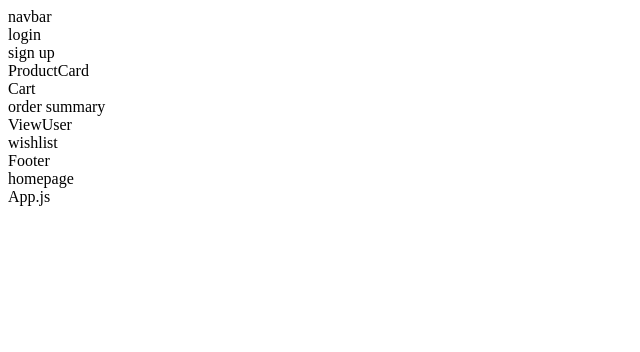
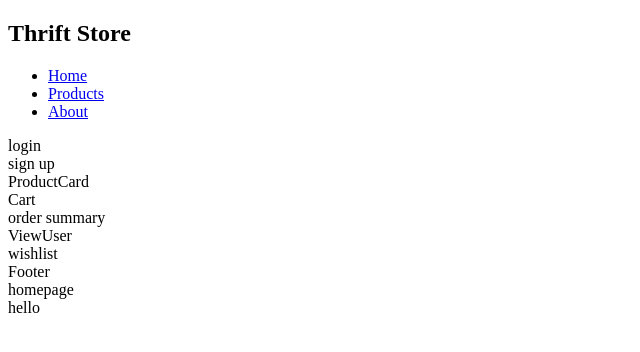
Before and after one commit to sandragruiz/project-3-ecommerce, a React (Create React App) app in the folder client/: page / in a window 1280 px wide. Shown: the top 352 px of the page, without its empty margins (0-640 px from the left). Built offline with nearby package versions, Linux system fonts and the light colour scheme.

Commit message:
component fix

```diff
--- a/client/src/App.js
+++ b/client/src/App.js
@@ -1,6 +1,6 @@
 //import components here.
 import React from 'react';
-import Homepage from './pages/Homepage/Homepage'
+import Homepage from './pages/Homepage/Homepage';
 
 
 
@@ -8,7 +8,8 @@ function App() {
   return (
     <div className="App">
       <Homepage />
-      App.js
+
+      hello
     </div>
   );
 }
--- a/client/src/components/Navbar.jsx
+++ b/client/src/components/Navbar.jsx
@@ -1,10 +1,14 @@
 import React from 'react';
 
-export const Navbar = () => {
-
-    return (
-    <div>
-      navbar
-    </div>
-    );
-};
+     export const  Navbar = () => {
+  return (
+    <nav>
+      <h1>Thrift Store</h1>
+      <ul>
+        <li><a href="/">Home</a></li>
+        <li><a href="/products">Products</a></li>
+        <li><a href="/about">About</a></li>
+      </ul>
+    </nav>
+  );
+}
```
